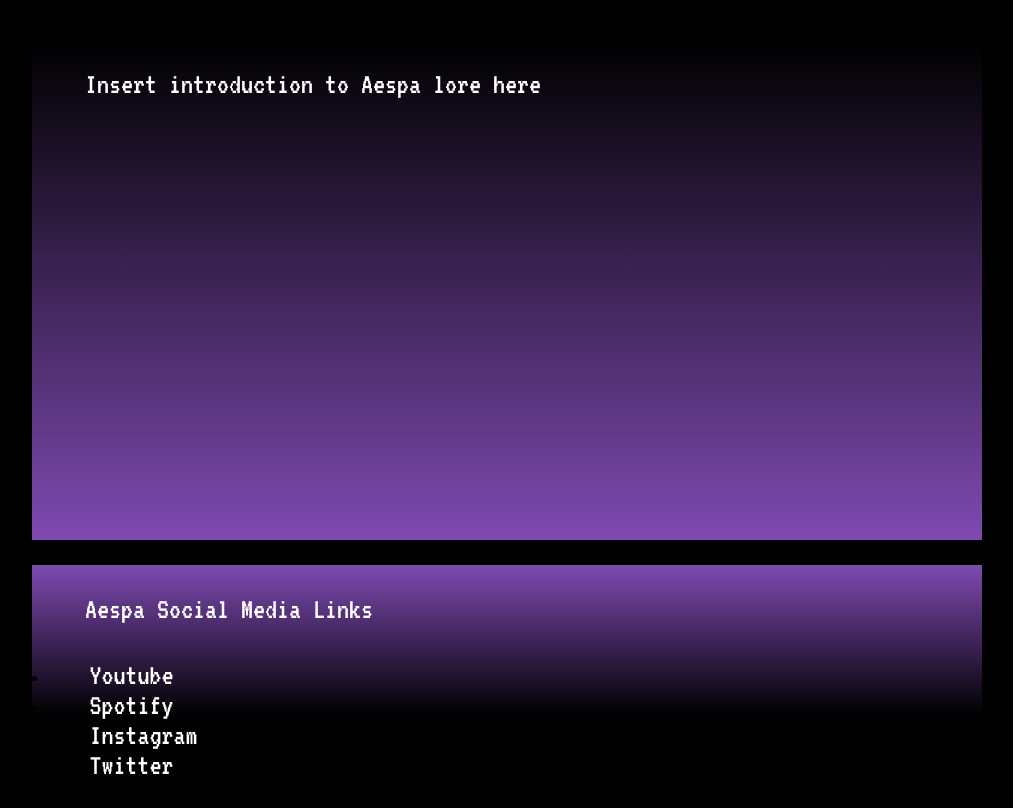
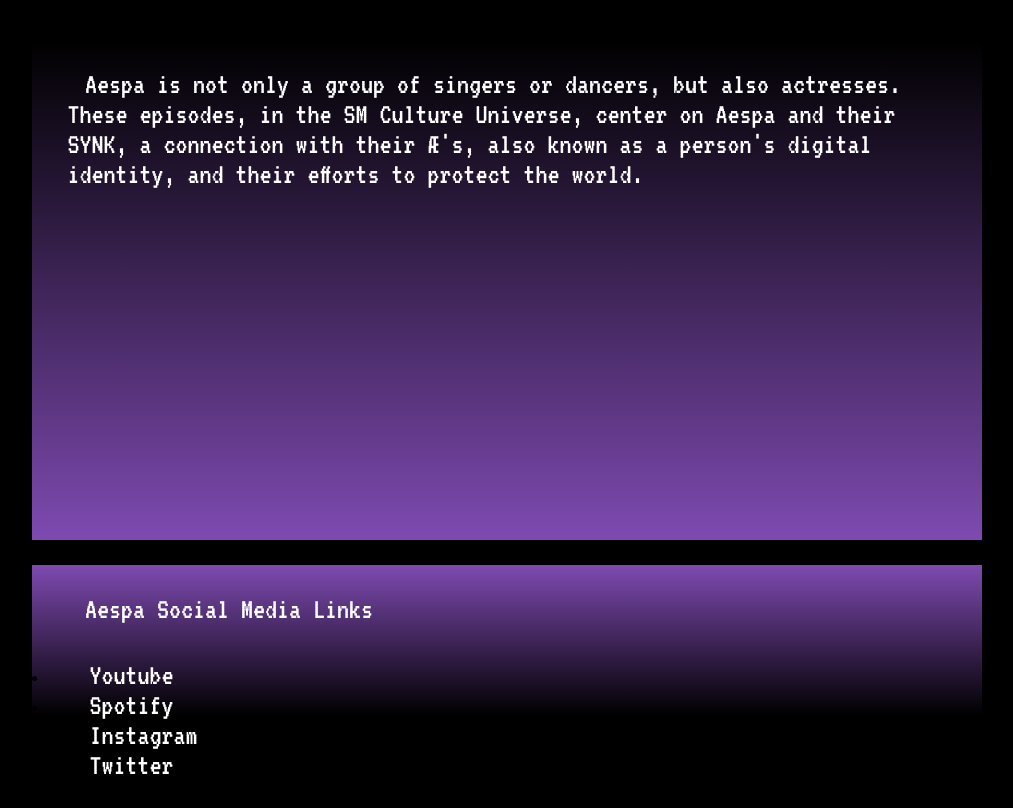
Before and after one commit to lddaffon/CS-Q1-Repository, a plain HTML site: page index.html in a window 1280 px wide. Shown: the part 1380-2188 px from the top of the page, without its empty margins (133-1146 px from the left). Drawn offline with Linux system fonts and the light colour scheme.

Commit message:
aespa lore intro

```diff
--- a/index.html
+++ b/index.html
@@ -44,7 +44,7 @@
         <br>
         <br>
         <div class="bodycontainer_lore">
-          <div class="text">Insert introduction to Aespa lore here</div>
+          <div class="text">Aespa is not only a group of singers or dancers, but also actresses. These episodes, in the SM Culture Universe, center on Aespa and their SYNK, a connection with their Æ's, also known as a person's digital identity, and their efforts to protect the world.</div>
         </div>
         <br>
         <div class="footer">
```
